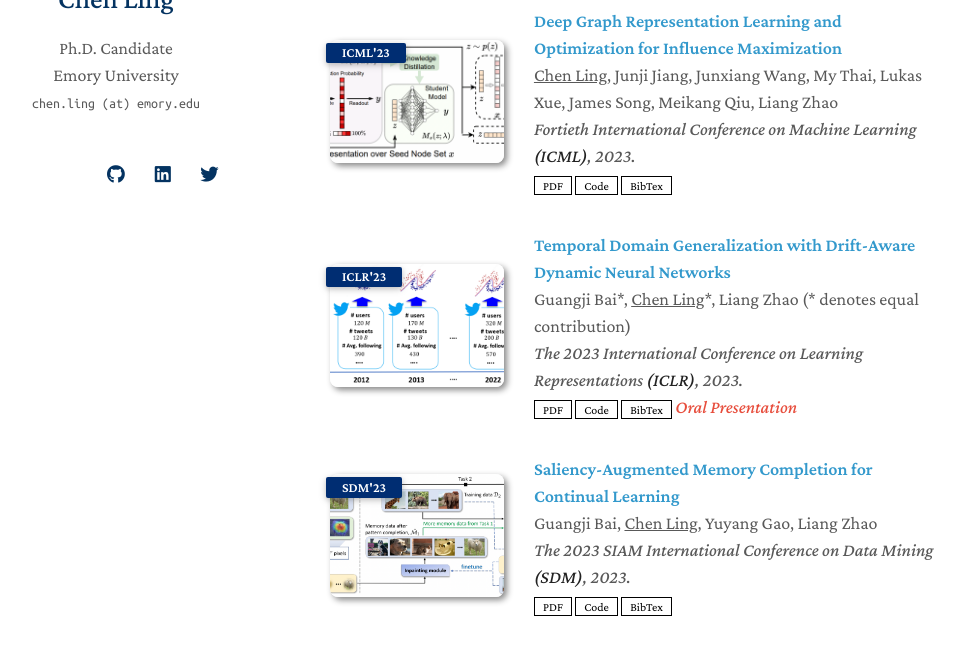
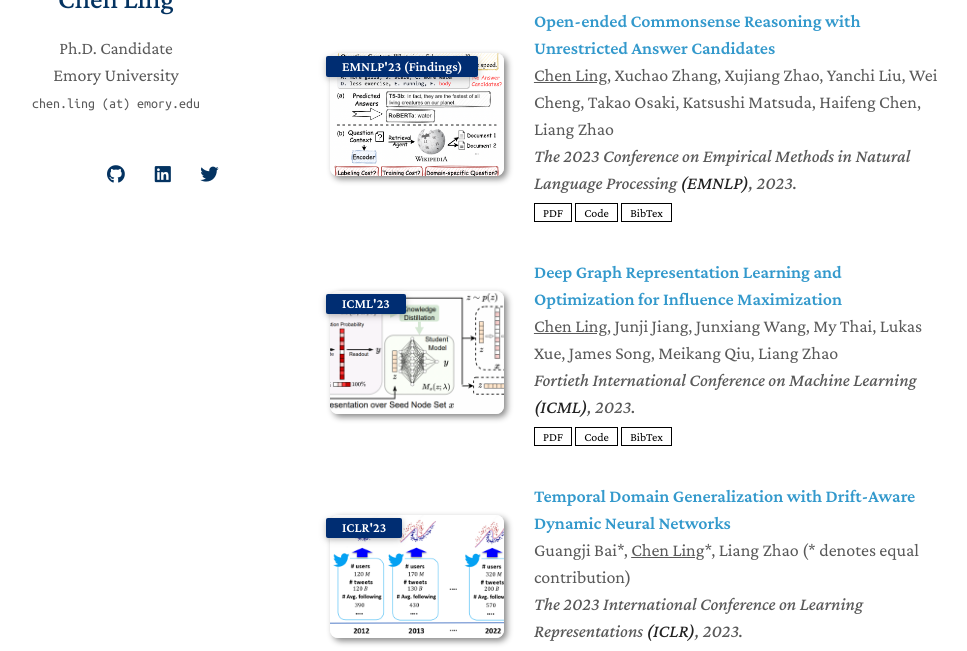
Before and after one commit to lingchen0331/lingchen0331.github.io, a Jekyll site: the page built from index.md, in a window 1280 px wide and 900 px high, scrolled down 805 px, cut to the strip 249-900 px from the top of the window. Shown: the whole strip, without its empty margins (160-1127 px from the left). Built offline with Jekyll 4.4.1, drawn with Linux system fonts in a browser that asks for light colours; nearby versions of some CDN libraries; a style sheet for code colours, icons or effects is not loaded; our own code applies the rules of GitHub Pages for plain Markdown files.

Commit message:
10/07 Updates

```diff
--- a/_data/publications.yml
+++ b/_data/publications.yml
@@ -1,4 +1,13 @@
 main:
+
+  - title: "Open-ended Commonsense Reasoning with Unrestricted Answer Candidates"
+    authors: <span style="text-decoration:underline">Chen Ling</span>, Xuchao Zhang, Xujiang Zhao, Yanchi Liu, Wei Cheng, Takao Osaki, Katsushi Matsuda, Haifeng Chen, Liang Zhao
+    conference_short: EMNLP'23 (Findings)
+    conference: The 2023 Conference on Empirical Methods in Natural Language Processing <strong>(EMNLP)</strong>, 2023.
+    pdf: https://proceedings.mlr.press/v202/ling23b/ling23b.pdf
+    code: https://github.com/triplej0079/DeepIM
+    bibtex: https://scholar.googleusercontent.com/scholar.bib?q=info:mCIJpiZiV-EJ:scholar.google.com/&output=citation&scisdr=ClE6ZsY_EM7p9YS-jqQ:AFWwaeYAAAAAZQi4lqS_uNwOgKe5av-D7KVE3nE&scisig=AFWwaeYAAAAAZQi4lmHFKa_mILPE4Rb1ojw445I&scisf=4&ct=citation&cd=-1&hl=en
+    image: ./assets/img/emnlp23.png
 
   - title: "Deep Graph Representation Learning and Optimization for Influence Maximization"
     authors: <span style="text-decoration:underline">Chen Ling</span>, Junji Jiang, Junxiang Wang, My Thai, Lukas Xue, James Song, Meikang Qiu, Liang Zhao
```
Also changed, not shown: assets/img/emnlp23.png (added).
